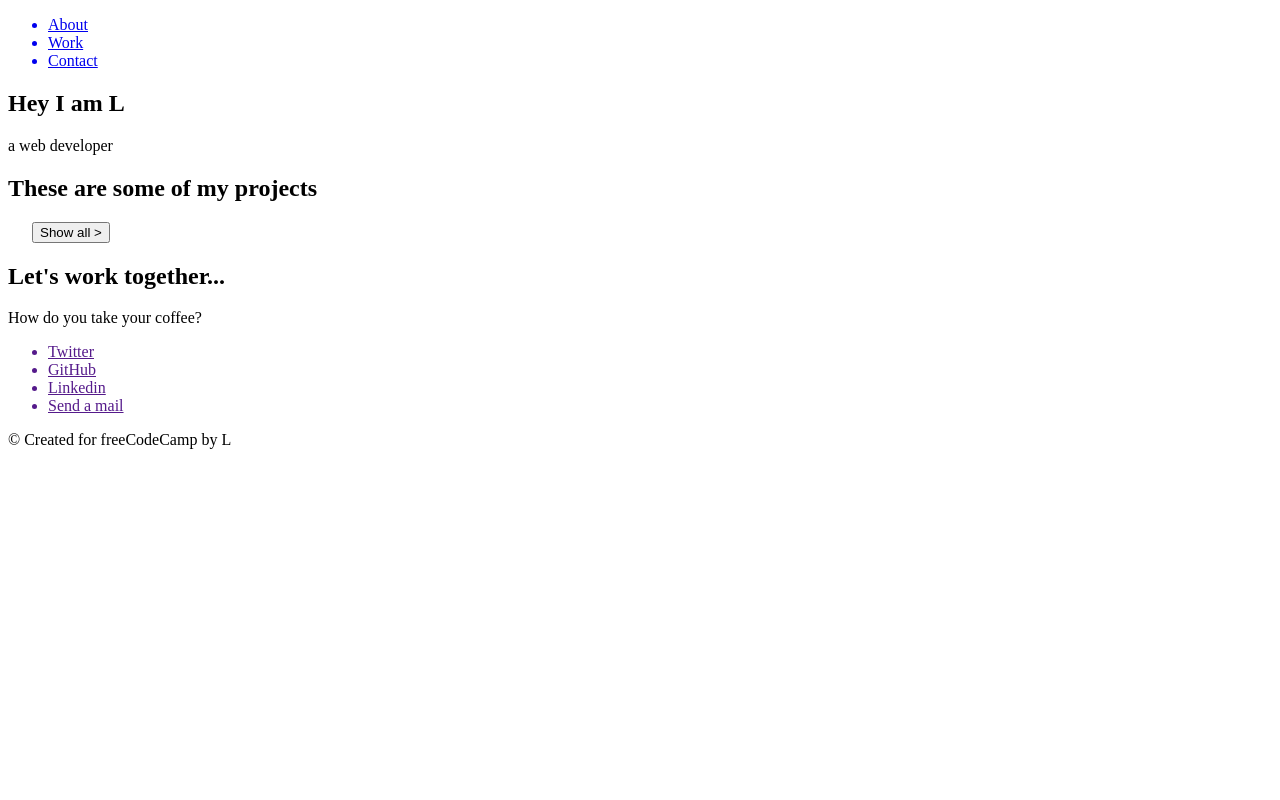
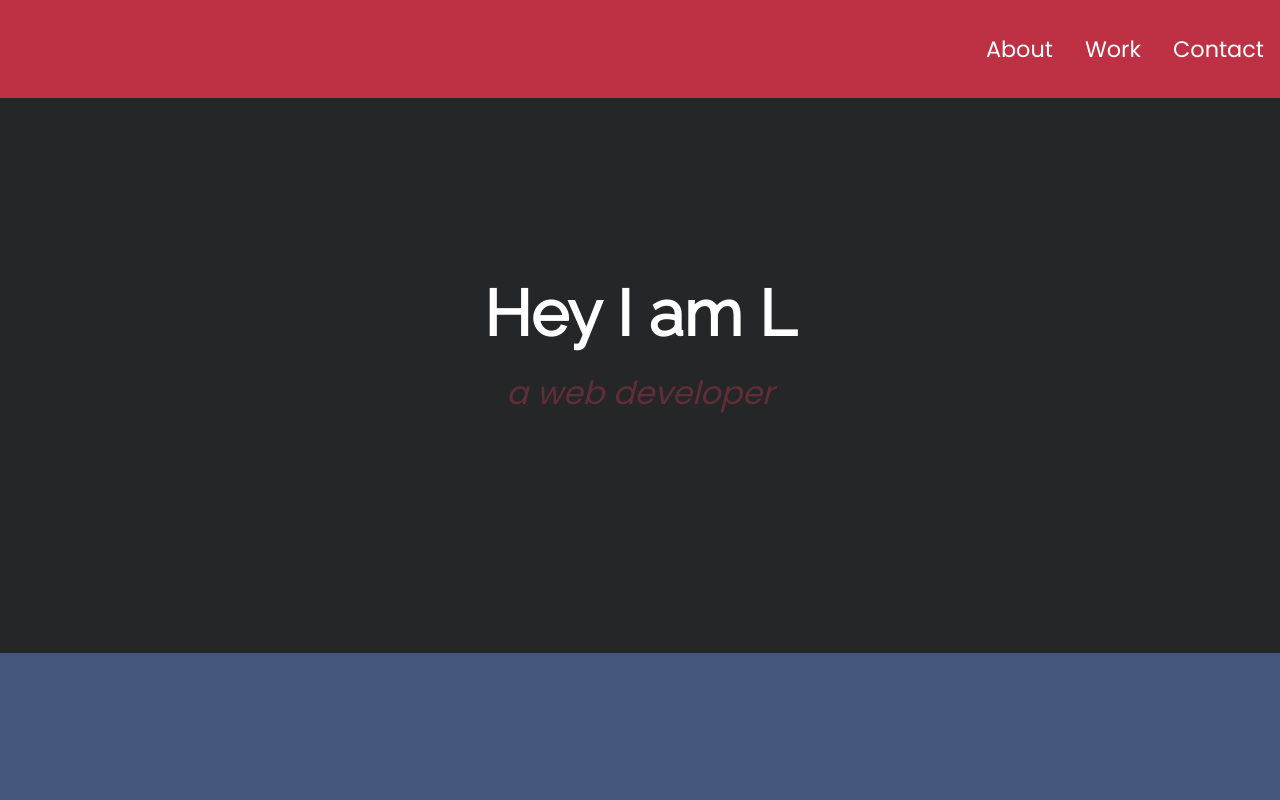
Before and after one commit to Llll0l0l/freePortfolio, a plain HTML site: page index.html in a window 1280 px wide. Shown: the top 800 px of the page. Drawn offline with Linux system fonts and the light colour scheme.

Commit message:
media and a few stuff left

```diff
--- a/index.html
+++ b/index.html
@@ -6,6 +6,10 @@
     <meta http-equiv="X-UA-Compatible" content="IE=edge">
     <meta name="viewport" content="width=device-width, initial-scale=1.0">
     <title>Lala's Portfolio</title>
+    <link rel="preconnect" href="https://fonts.googleapis.com">
+    <link rel="preconnect" href="https://fonts.gstatic.com" crossorigin>
+    <link href="https://fonts.googleapis.com/css2?family=Poppins&family=Raleway&display=swap" rel="stylesheet">
+    <link rel="stylesheet" href="styles.css">
 </head>
 
 <body>
@@ -25,7 +29,7 @@
         </nav>
     </header>
     <main>
-        <section class="about">
+        <section class="about" id="about">
             <h1>Hey I am L</h1>
             <p>a web developer</p>
         </section>
--- /dev/null
+++ b/styles.css
@@ -0,0 +1,90 @@
+body {
+    margin: 0;
+    scroll-behavior: smooth;
+    padding: 0;
+}
+
+nav {
+    background-color: #BE3144;
+    position: fixed;
+    top: 0;
+    width: 100vw;
+    font-family: Poppins, sans-serif;
+}
+
+ul {
+    display: flex;
+    list-style: none;
+    justify-content: end;
+    align-items: center;
+}
+
+nav li {
+    color: white;
+    font-size: 1.4em;
+}
+
+ul a {
+    margin: 1em;
+}
+
+a {
+    text-decoration: none;
+    color: black;
+}
+
+main {
+    text-align: center;
+}
+
+.about {
+    background-color: #252628;
+    padding: 17.4vw;
+    margin-bottom: -1.2em;
+}
+
+h2,
+h3,
+h1 {
+    color: white;
+    font-family: Raleway, sans-serif;
+}
+
+h1 {
+    font-size: 4em;
+}
+
+.about p {
+    font-style: italic;
+    color: #612D36;
+    font-size: 2em;
+    margin-top: -1.09em;
+    font-family: Poppins, sans-serif;
+}
+
+.work {
+    background-color: #45567D;
+    padding: 20em 0;
+}
+
+footer,
+.contact {
+    background-color: #303841;
+    margin-bottom: 0;
+    padding: 12em;
+}
+
+.contact,
+footer {
+    color: white;
+}
+
+.contact ul a {
+    color: white;
+}
+
+footer {
+    border-top: 0.3em solid #BE3144;
+    margin-top: 0;
+    padding: 1em;
+}
```
